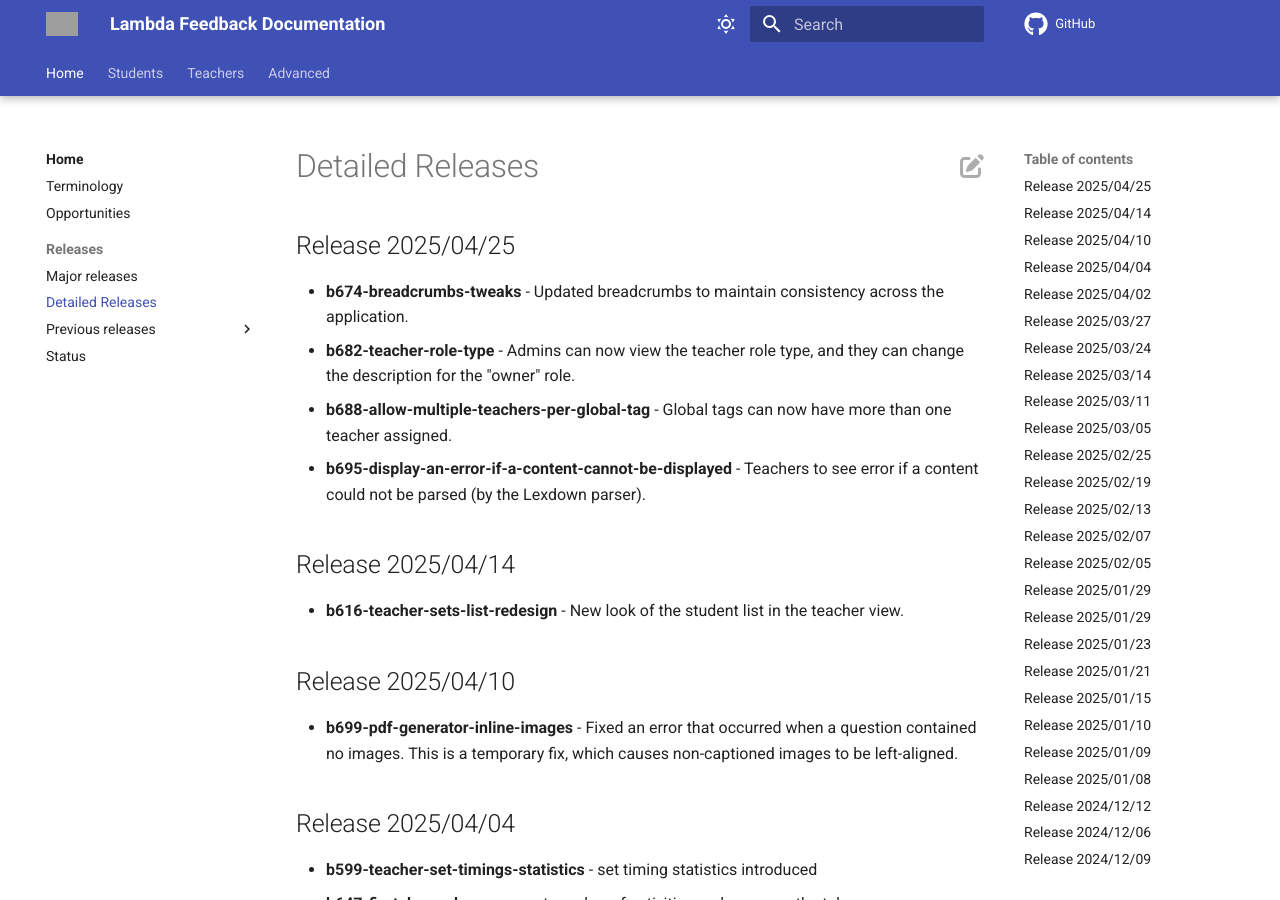
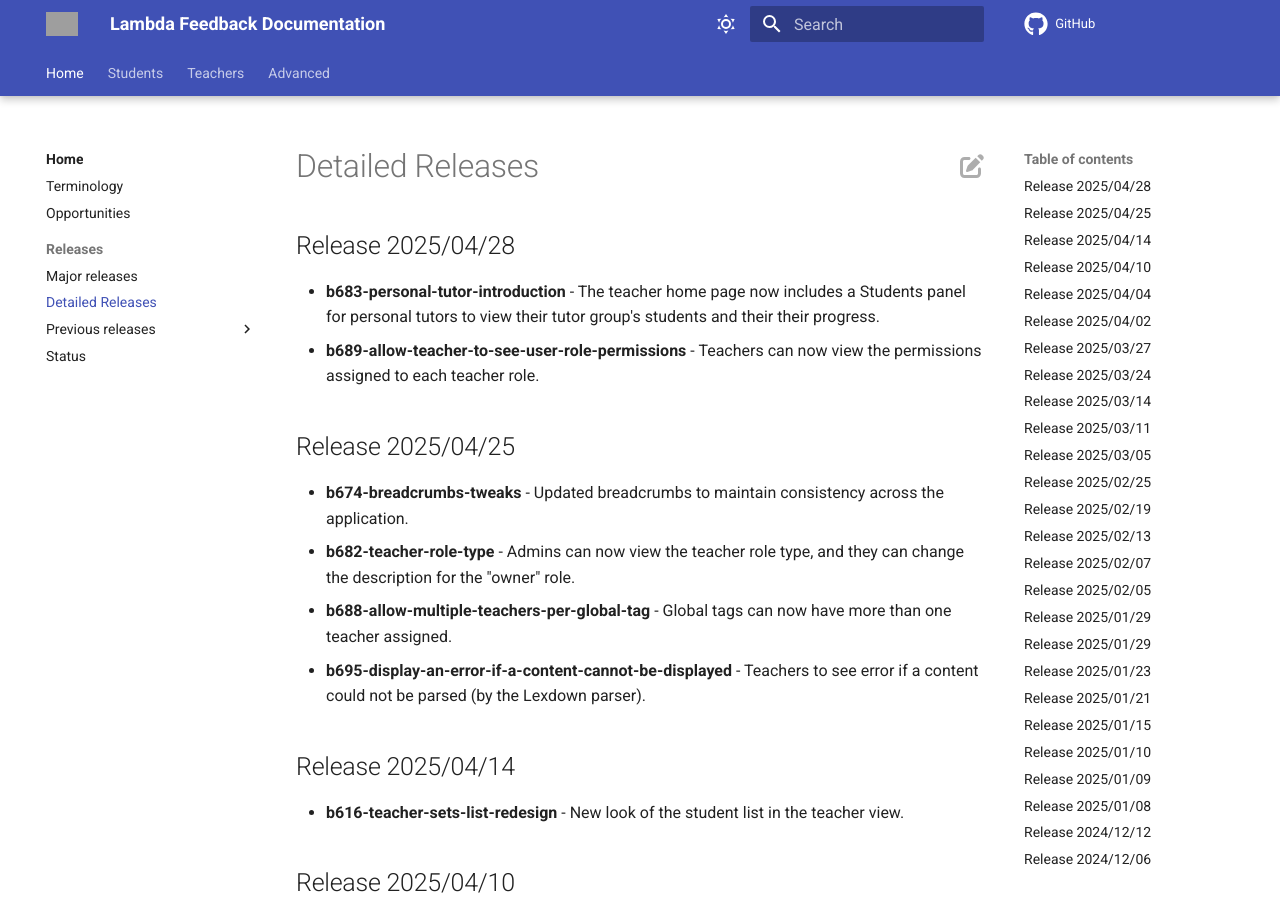
Before and after one commit to lambda-feedback/user-documentation, an MkDocs documentation site: the page built from docs/releases/detailed_releases.md, in a window 1280 px wide and 900 px high. Built offline with MkDocs 1.6.1 and Material for MkDocs 9.7.7, drawn with Linux system fonts in a browser that asks for light colours; comment, search, counter and statistics services are not loaded; grey boxes are pictures that could not be loaded.

Commit message:
Release 2025/04/28 added

```diff
--- a/docs/releases/detailed_releases.md
+++ b/docs/releases/detailed_releases.md
@@ -1,3 +1,8 @@
+## Release 2025/04/28
+
+- **b683-personal-tutor-introduction** - The teacher home page now includes a Students panel for personal tutors to view their tutor group's students and their their progress.
+- **b689-allow-teacher-to-see-user-role-permissions** - Teachers can now view the permissions assigned to each teacher role.
+
 ## Release 2025/04/25
 
 - **b674-breadcrumbs-tweaks** - Updated breadcrumbs to maintain consistency across the application.
```
